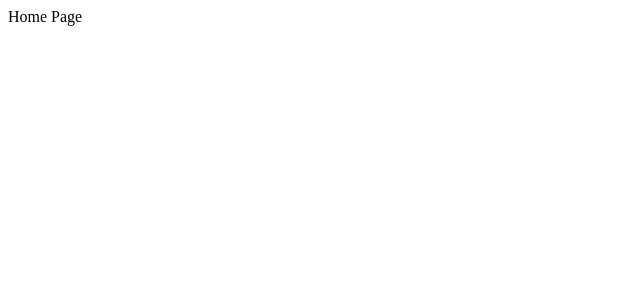
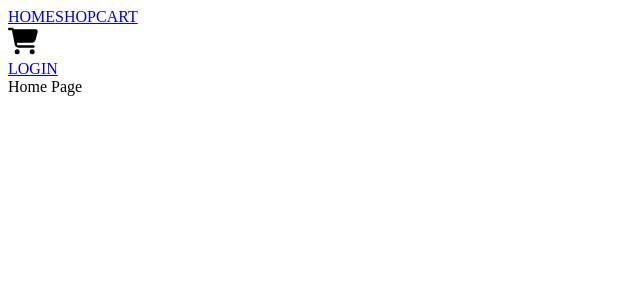
Before and after one commit to IvaMiksa/online-shop, a React (Vite) app in the folder frontend/: page / in a window 1280 px wide. Shown: the top 300 px of the page, without its empty margins (0-640 px from the left). Built offline with nearby package versions, Linux system fonts and the light colour scheme.

Commit message:
layout added

```diff
--- /dev/null
+++ b/frontend/src/components/Layout.jsx
@@ -0,0 +1,15 @@
+import { Outlet } from "react-router-dom";
+import Header from "../components/Header";
+
+const Layout = () => {
+  return (
+    <div>
+      <Header />
+      <main>
+        <Outlet />
+      </main>
+    </div>
+  );
+};
+
+export default Layout;
--- a/frontend/src/router/Router.jsx
+++ b/frontend/src/router/Router.jsx
@@ -1,34 +1,35 @@
-import {Routes, Route} from "react-router-dom";
+import { Routes, Route } from "react-router-dom";
 import Protector from "../pages/authenticated/Protector";
 import NotFound from "../pages/public/NotFound";
 import HomePage from "../pages/public/HomePage";
 import LoginPage from "../pages/authenticated/LoginPage";
 import RegisterPage from "../pages/authenticated/RegisterPage";
 import RegisterValidationPage from "../pages/authenticated/RegisterValidationPage";
+import Layout from "../components/Layout";
 
-
-const Router = () =>  {
+const Router = () => {
   return (
     <>
       <Routes>
+        <Route element={<Layout />}>
           {/* Authentication and Registration Routes */}
 
           {/* Public routes */}
-       <Route path="/" element={<HomePage/>}/>
-       <Route path="*" element={<NotFound/>}/>
+          <Route path="/" element={<HomePage />} />
+          <Route path="*" element={<NotFound />} />
           <Route path="/login" element={<LoginPage />} />
           <Route path="/register" element={<RegisterPage />} />
-       <Route path="/registervalidation" element={<RegisterValidationPage />} />
+          <Route
+            path="/registervalidation"
+            element={<RegisterValidationPage />}
+          />
 
           {/* Protected routes */}
-       <Route element={<Protector/>}>
+          <Route element={<Protector />}></Route>
+        </Route>
+      </Routes>
+    </>
+  );
+};
 
-       </Route>
-
-    </Routes>
-
-    </>
-  )
-}
-
-export default Router
+export default Router;
```
Lines whose indentation alone changed are shown as unchanged.
